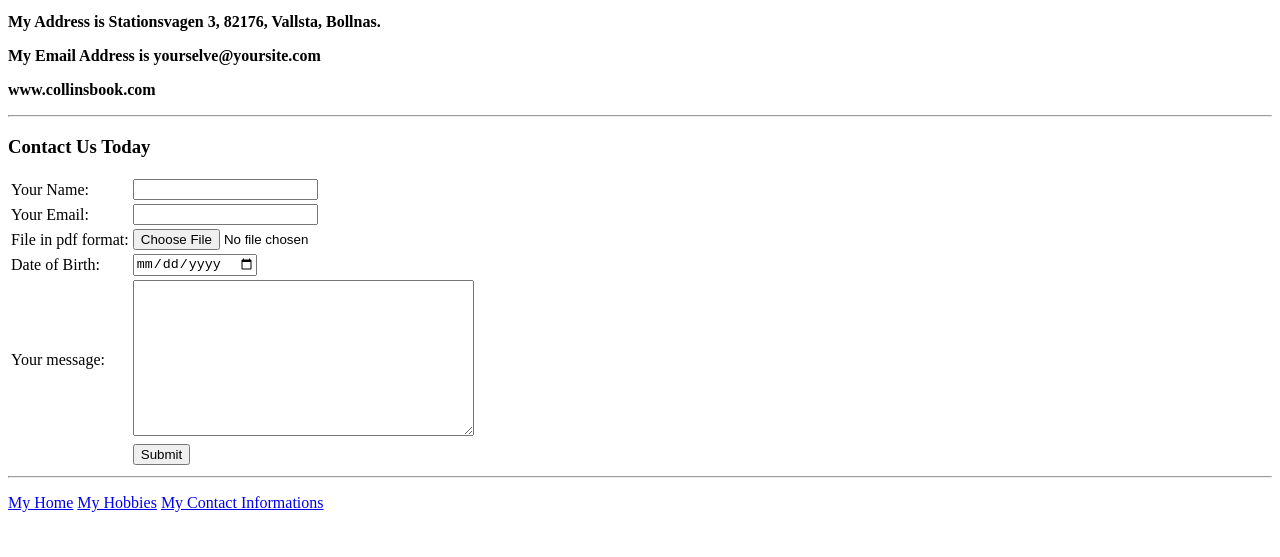
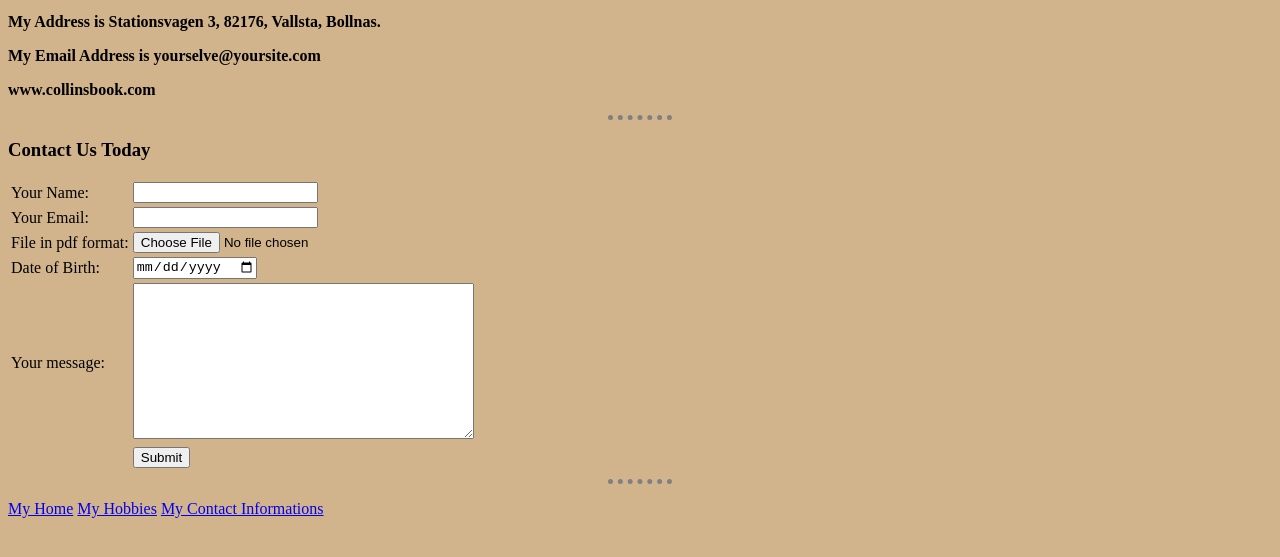
Before and after one commit to cgfarm/cv, a plain HTML site: page contact.html in a window 1280 px wide. Shown: the part 101-658 px from the top of the page. Drawn offline with Linux system fonts and the light colour scheme.

Commit message:
Update contact.html

```diff
--- a/contact.html
+++ b/contact.html
@@ -3,6 +3,22 @@
   <head>
     <meta charset="utf-8">
     <title>My contact Information</title>
+      <style>
+
+      body{background-color: tan;}
+      hr{
+      border-style: none;
+      border-top-style: dotted;
+      border-color: grey;
+      border-width: 5px;
+      width: 5%;
+    }
+
+    img{
+      height: auto;
+    }
+
+    </style>
   </head>
   <body>
     <h1>This is My Contact Information</h1>
```
